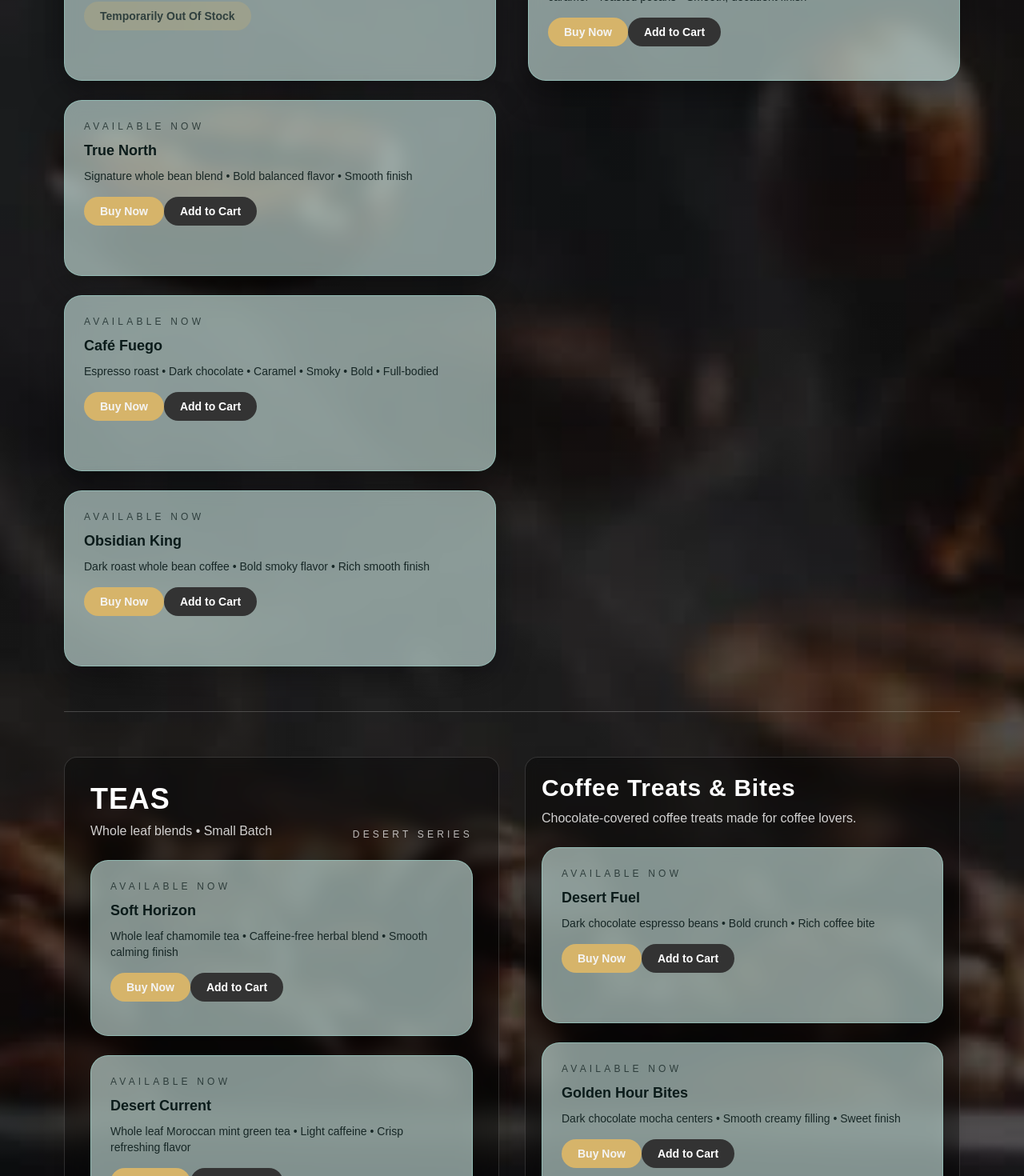
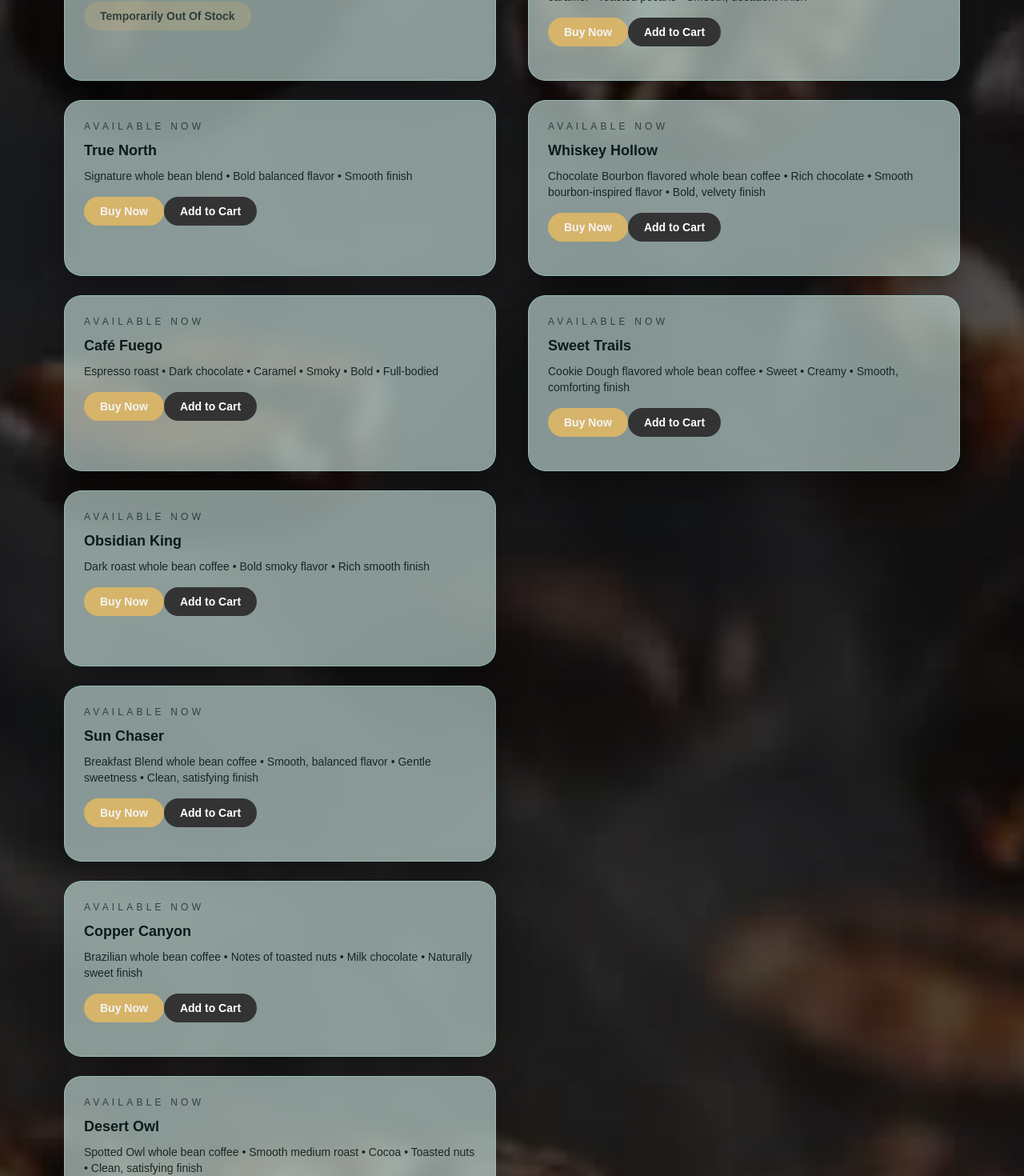
Before and after one commit to caylamarchand-lgtm/cnc-inspire-coffee, a Next.js app: page / in a window 1280 px wide. Shown: the part 2280-3750 px from the top of the page at 80% size. Built offline with nearby package versions, Linux system fonts and the light colour scheme; no server answers; the database is empty.

Commit message:
Add five new coffee releases

```diff
--- a/app/data/Products.ts
+++ b/app/data/Products.ts
@@ -34,7 +34,7 @@ export const COFFEES: Coffee[] = [
     name: "Higher Ground",
     notes: "Organic Peru whole bean coffee • Smooth premium roast • Balanced finish",
     price: 24,
-    limited: true,
+    limited: false,
     stripe: "https://buy.stripe.com/fZudR91BweVl76va3JefC0c",
     category: "classic",
 
@@ -134,6 +134,53 @@ export const COFFEES: Coffee[] = [
   stripe: "https://buy.stripe.com/eVq28ra8200rbmLfo3efC0M",
   category: "flavored",
 },
+{
+  id: "sun-chaser",
+  name: "Sun Chaser",
+  notes: "Breakfast Blend whole bean coffee • Smooth, balanced flavor • Gentle sweetness • Clean, satisfying finish",
+  price: 23,
+  limited: false,
+  stripe: "https://buy.stripe.com/7sY5kDgwqeVlbmL1xdefC0N",
+  category: "classic",
+},
+{
+  id: "copper-canyon",
+  name: "Copper Canyon",
+  notes: "Brazilian whole bean coffee • Notes of toasted nuts • Milk chocolate • Naturally sweet finish",
+  price: 24,
+  limited: false,
+  stripe: "https://buy.stripe.com/14A7sLdke14v76v6RxefC0O",
+  category: "classic",
+},
+{
+  id: "desert-owl",
+  name: "Desert Owl",
+  notes: "Spotted Owl whole bean coffee • Smooth medium roast • Cocoa • Toasted nuts • Clean, satisfying finish",
+  price: 23,
+  limited: false,
+  stripe: "https://buy.stripe.com/9B67sLdke9B176v6RxefC0P",
+  category: "classic",
+},
+{
+  id: "whiskey-hollow",
+  name: "Whiskey Hollow",
+  notes: "Chocolate Bourbon flavored whole bean coffee • Rich chocolate • Smooth bourbon-inspired flavor • Bold, velvety finish",
+  price: 24,
+  limited: false,
+  stripe: "https://buy.stripe.com/eVq00jfsm3cDduTa3JefC0Q",
+  category: "flavored",
+},
+{
+  id: "sweet-trails",
+  name: "Sweet Trails",
+  notes: "Cookie Dough flavored whole bean coffee • Sweet • Creamy • Smooth, comforting finish",
+  price: 23,
+  limited: false,
+  stripe: "https://buy.stripe.com/3cI7sLgwq00r1MbdfVefC0R",
+  category: "flavored",
+},
+
+
   // TEAS (kept in the same array - totally fine)
   {
     id: "soft-horizon",
```
